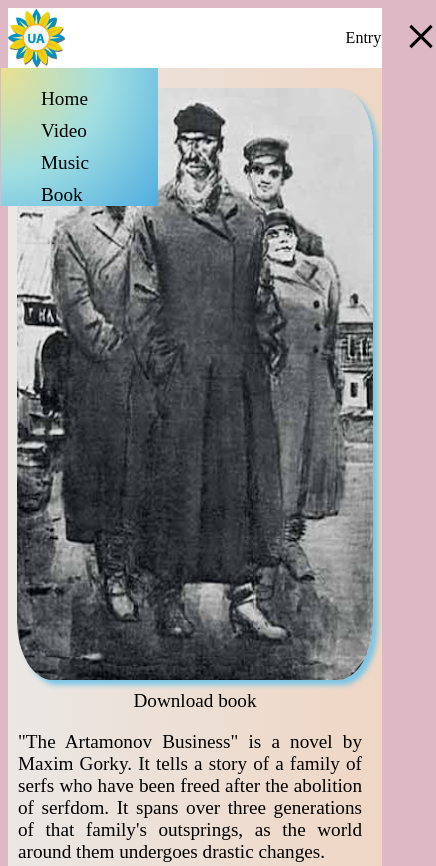
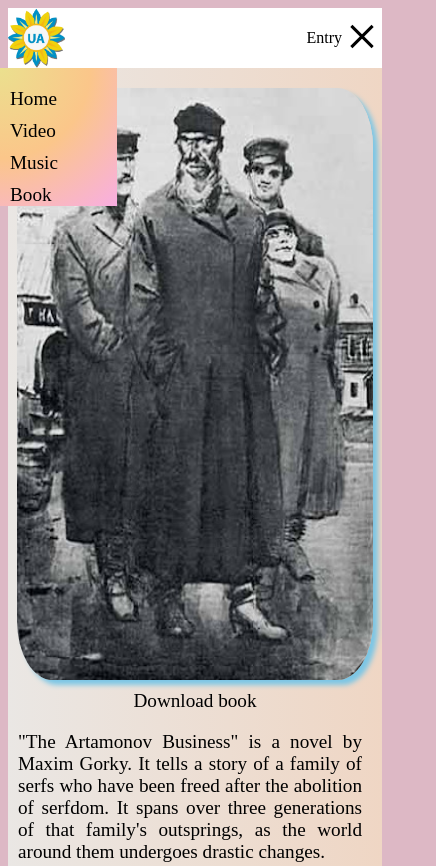
Before and after one commit to vnikonv/my_website.nj, a website: page book.html in a window 390 px wide. Shown: the top 866 px of the page, 436 px wide, since content can reach past the window. Drawn offline with Linux system fonts and the light colour scheme.

Commit message:
"Fixed the alignment of navbar items"

```diff
--- a/book.html
+++ b/book.html
@@ -9,12 +9,14 @@
 <body>
     <nav class = "navbar open">
         <img src = "./src/public/Logo.png" alt = "logo">
-        <ul>
-            <li><a href = "index.html">Home</a></li>
-            <li><a href = "video.html">Video</a></li>
-            <li><a href = "audio.html">Music</a></li>
-            <li><a href = "book.html">Book</a></li>
-        </ul>
+
+        <div class = "tabs">
+            <div><a href = "index.html">Home</a></div>
+            <div><a href = "video.html">Video</a></div>
+            <div><a href = "audio.html">Music</a></div>
+            <div><a href = "book.html">Book</a></div>
+        </div>
+
         <div class = "entry"><a href = "https://ku.edu.kz">Entry</a></div>
 
         <div class = "burger" id = "burger2">
--- a/src/style.css
+++ b/src/style.css
@@ -3,41 +3,33 @@
     allowing its items to be arranged in a single row */
     flex-direction: row; /* Arranges items into a row */
     background-color: #ffffff; /* Sets background color for .navbar */
-    align-content: space-evenly; /* Arranges flex-container items evenly*/
+    align-items: center;
+    justify-content: space-evenly;
 }
 
 .navbar img {
     display: flex; /* Sets <img> as a flex-container */
     max-width: 60px;
     max-height: 60px;
-    margin-right: 10%;
-    margin-left: 0;
 }
 
-.navbar ul {
-    display: flex; /* Sets .ul as a flex-container for its items*/
-    flex-direction: row; /* Arranges list elements into a row */
-    list-style: none; /* Removes list markers */
+.navbar .tabs {
+    display: flex; /* Sets tabs as a flex-container for its items*/
+    flex-direction: row; /* Arranges elements into a row */
     margin: auto;
+    justify-content: space-evenly;
 }
 
-.navbar ul li {
-    margin-right: 10px; /* Adds a right-side indentation to each li,
-    adding space between each item in the ul */
+.navbar .tabs div {
+    margin-right: 10px;
 }
 
 .navbar .entry {
     display: flex; /* Sets .entry as a flex-container for its items*/
-    max-width: 60px;
-    max-height: 60px;
     color: black; /* Sets the color of link text to black */
-    justify-content: right;
-    margin-left: 10%;
-    margin-right: 0px;
 }
 
 .navbar a {
-    margin: auto;
     text-decoration: none; /* Removes link underline */
     color: black; /* Sets the color of link text to black */
 }
@@ -217,59 +209,63 @@ footer a {
 @media (max-width: 700px) {
     /* Screen width below 700px */
 
-    .navbar .entry {
-        margin-left: 5%;
+    .navbar {
+        align-items: center;
+        justify-content: flex-end;
     }
 
     .navbar img {
-        margin-right: 70%;
+        margin: auto;
+        margin-left: 0;
     }
 
-    .navbar .burger {
-        margin-right: 5%;
-    }
-
-    .navbar ul {
+    .navbar .tabs {
         position: absolute;
-        background: radial-gradient(circle at top left, rgb(235, 224, 142), rgb(161, 222, 225), rgb(80, 173, 224)); /* Rainbow gradient background from the upper-left angle */
+        background: radial-gradient(circle at top left, rgb(235, 224, 142), rgb(251, 198, 138), rgb(248, 174, 226)); /* Rainbow gradient background from the upper-left angle */
         flex-direction: column; /* List elements will be displayed veryically */
         width: 30%;
         height: auto;
         top: 68px; /* List displayed 68px lower from the upper-left corner of the screen */
-        left: -40%; /* List displayed 40% of the screen width to the left */
+        left: -30%; /* List displayed 40% of the screen width to the left */
         z-index: 2; /* Stack level of the element. it will cover elements with lesser stack levels */
     }
 
-    .navbar ul li {
+    .navbar .tabs div {
         margin-top: 10px;
+        margin-left: 10px;
     }
 
-    .navbar ul li:hover {
+    .navbar .tabs div:hover {
         background-color: black; /* Black background when hovered over */
         transform: scale(1.07); /* Increased size of element by 7% when hovered over */
         transition: 0.4s ease; /* Smooth transition effect lasting 0.4s */
         border-radius: 5%;
     }
 
-    .navbar ul li:hover a {
+    .navbar .tabs div:hover a {
         color: white;
     }
 
-    .navbar ul li:hover a:hover {
-        color: rgb(255, 227, 248); /* Link color changes to pink when hovered over */
+    .navbar .tabs div:hover a:hover {
+        color: rgb(255, 199, 241); /* Link color changes to pink when hovered over */
         background-color: rgba(0, 0, 0, 0); /* Changes the background color to transparent when hovered over */
     }
 
-    .navbar ul li:nth-child(1) {
+    .navbar .tabs div:nth-child(1) {
         margin-top: 20px;
     }
 
-    .navbar ul li a {
+    .navbar .tabs div a {
         margin-left: 0; /* No indentation to the left */
         font-size: 1.2rem;
     }
 
-    .navbar.open ul {
+    .navbar .entry {
+        display: flex; /* Sets .entry as a flex-container for its items*/
+        color: black; /* Sets the color of link text to black */
+    }
+
+    .navbar.open .tabs {
         transform: translateX(100%); /* Move element 100% to the right (out of sight) */
         transition: 0.7s ease-in-out;
     }
@@ -363,9 +359,6 @@ footer a {
         position: relative;
         width: 40px;
         height: 40px;
-        margin: auto;
-        margin-left: 20px;
-        margin-right: 5px;
     }
 
     .burger span {
@@ -387,8 +380,8 @@ footer a {
 
 }
 
-@media (min-width: 700px) and (max-width: 900px) {
-    /* При ширине экрана от 700px до 900px */
+@media (min-width: 700px) and (max-width: 1000px) {
+    /* При ширине экрана от 700px до 1000px */
 
     .container img {
         display: block;
```
Also changed, not shown: audio.html (+8 -6 lines), index.html (+1 -0 lines), video.html (+8 -6 lines).
